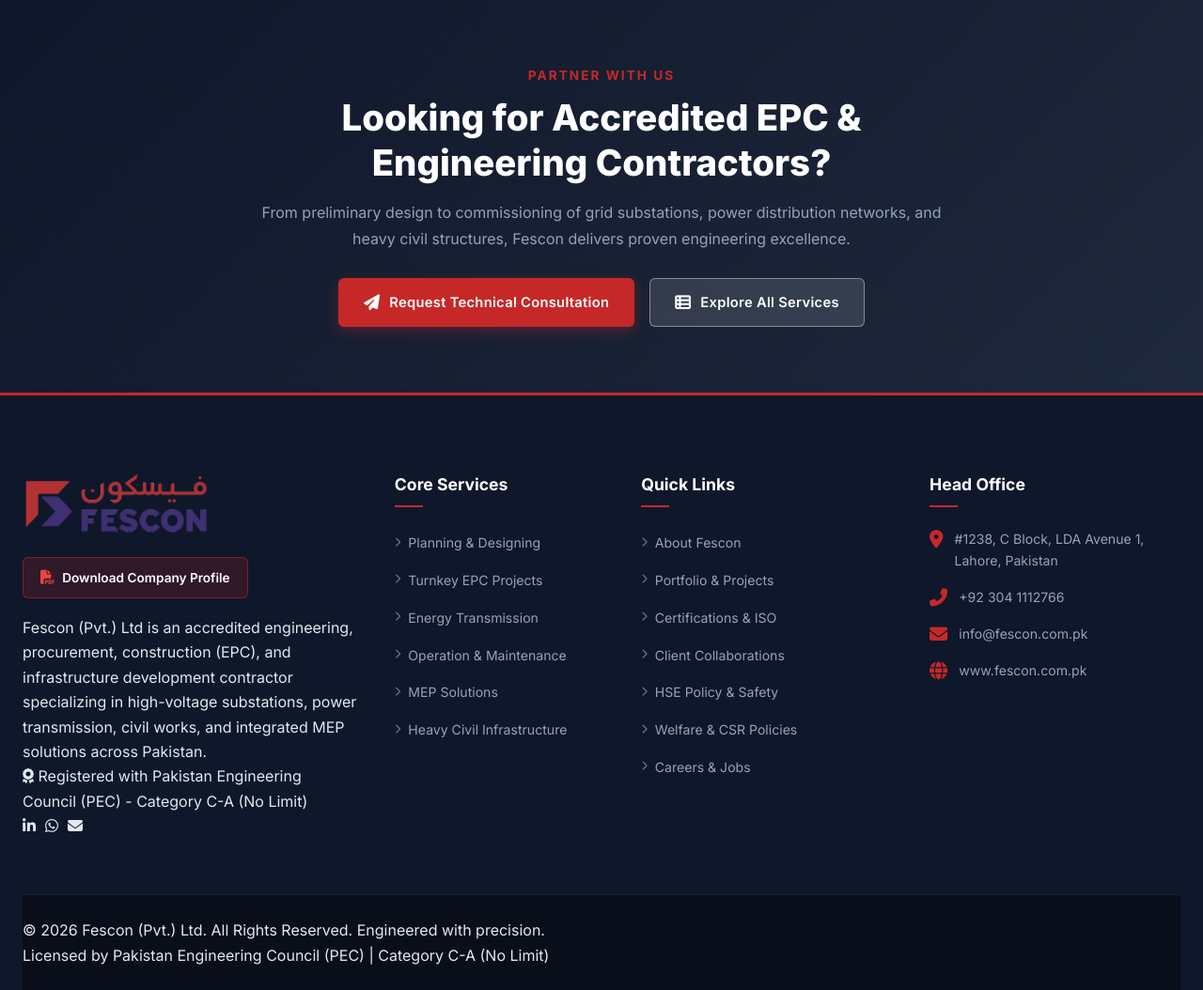
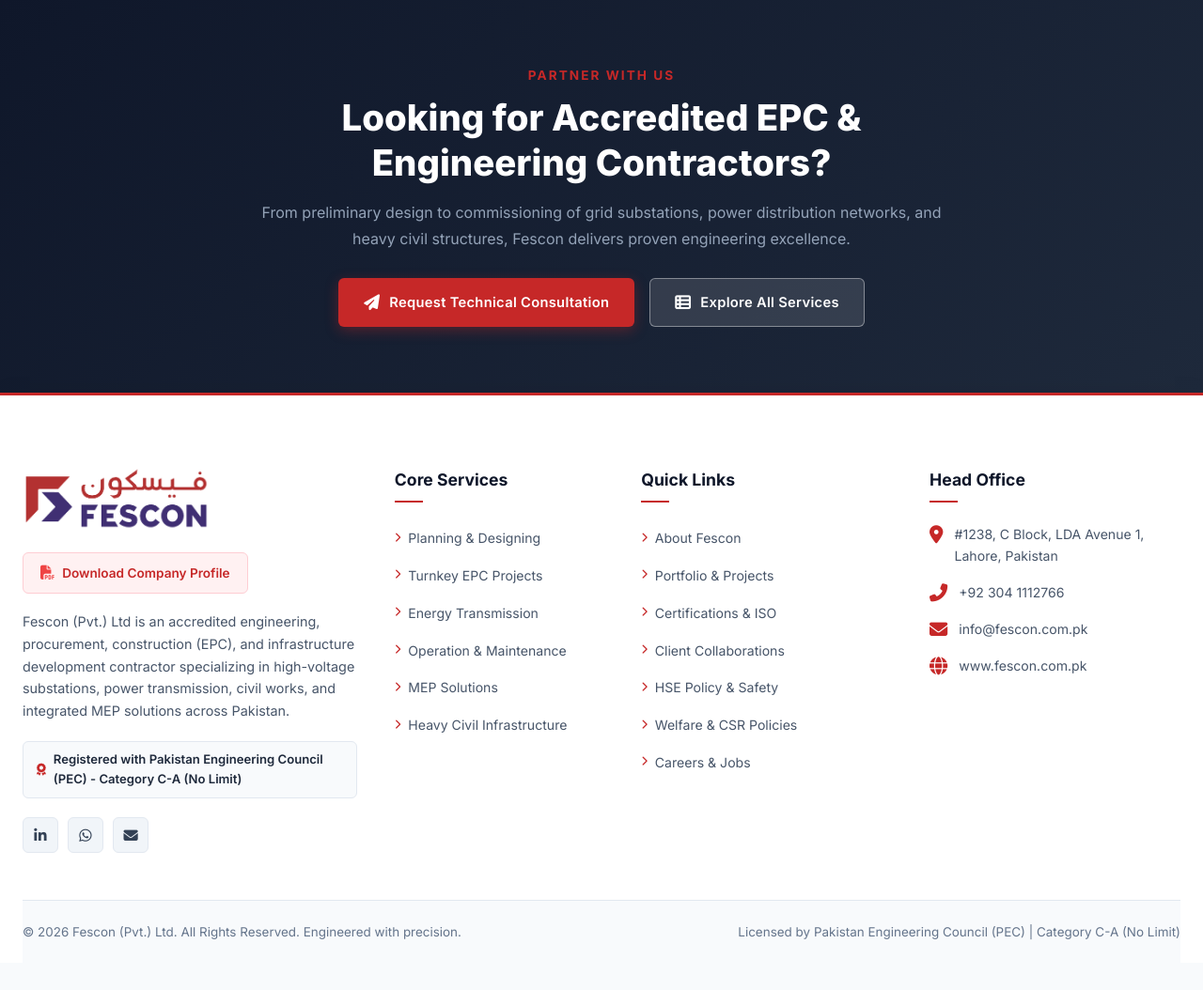
Before and after one commit to aezadali/fesconpvtlimited, a PHP site: page /FesconPvtLimited/blogs/index.php in a window 1280 px wide. Shown: the part 1375-2429 px from the top of the page at 94% size. After the commit the page ends 2376 px from the top, so only its background shows below. Run offline with PHP 8.4, Linux system fonts and the light colour scheme; some web fonts are replaced.

Commit message:
Update footer background color to white with high contrast typography and elements

```diff
--- a/assets/css/modern-theme.css
+++ b/assets/css/modern-theme.css
@@ -1475,21 +1475,22 @@ textarea.form-control {
 }
 
 /* ==========================================================================
-   MODERN CORPORATE FOOTER (Grounding Dark-Slate Anchor)
+   MODERN CORPORATE FOOTER (Clean White Theme)
    ========================================================================== */
 .site-footer {
-    background: #0f172a;
-    color: #e2e8f0;
-    padding-top: 80px;
+    background: #ffffff;
+    color: #475569;
+    padding-top: 75px;
     position: relative;
     border-top: 3px solid var(--brand-red);
+    box-shadow: 0 -4px 20px rgba(0, 0, 0, 0.04);
 }
 
 .footer-top-grid {
     display: grid;
     grid-template-columns: 1.6fr 1fr 1.2fr 1.2fr;
     gap: 40px;
-    margin-bottom: 60px;
+    margin-bottom: 50px;
 }
 
 .footer-brand-logo,
@@ -1506,9 +1507,9 @@ textarea.form-control {
     display: inline-flex;
     align-items: center;
     gap: 8px;
-    background: rgba(198, 40, 40, 0.18);
-    border: 1px solid rgba(220, 38, 38, 0.5);
-    color: #ffffff !important;
+    background: #fff1f2;
+    border: 1px solid #fecdd3;
+    color: var(--brand-red) !important;
     padding: 10px 18px;
     border-radius: var(--radius-sm);
     font-size: 0.85rem;
@@ -1518,7 +1519,7 @@ textarea.form-control {
 }
 
 .footer-download-btn i {
-    color: #f87171;
+    color: var(--brand-red);
     font-size: 0.95rem;
     transition: color 0.2s;
 }
@@ -1528,18 +1529,37 @@ textarea.form-control {
     border-color: var(--brand-red) !important;
     color: #ffffff !important;
     transform: translateY(-2px);
-    box-shadow: 0 4px 14px rgba(198, 40, 40, 0.45);
+    box-shadow: 0 4px 14px rgba(198, 40, 40, 0.3);
 }
 
 .footer-download-btn:hover i {
     color: #ffffff !important;
 }
 
+.footer-bio-text,
 .footer-brand-desc {
     font-size: 0.9rem;
-    color: #94a3b8;
+    color: #475569;
     line-height: 1.65;
-    margin-bottom: 24px;
+    margin-bottom: 20px;
+}
+
+.footer-pec-badge {
+    background: #f8fafc;
+    border: 1px solid #e2e8f0;
+    color: #1e293b;
+    font-size: 0.82rem;
+    font-weight: 600;
+    padding: 8px 14px;
+    border-radius: var(--radius-sm);
+    display: inline-flex;
+    align-items: center;
+    gap: 8px;
+    margin-bottom: 20px;
+}
+
+.footer-pec-badge i {
+    color: var(--brand-red);
 }
 
 .footer-social-links {
@@ -1548,29 +1568,35 @@ textarea.form-control {
     gap: 10px;
 }
 
+.social-circle-btn,
 .footer-social-btn {
     width: 38px;
     height: 38px;
     border-radius: var(--radius-sm);
-    background: rgba(255, 255, 255, 0.08);
-    color: #ffffff;
+    background: #f1f5f9;
+    border: 1px solid #e2e8f0;
+    color: #334155;
     display: flex;
     align-items: center;
     justify-content: center;
     font-size: 0.95rem;
     transition: var(--transition-fast);
-}
-
+    text-decoration: none;
+}
+
+.social-circle-btn:hover,
 .footer-social-btn:hover {
     background: var(--brand-red);
-    color: #ffffff;
+    border-color: var(--brand-red);
+    color: #ffffff !important;
     transform: translateY(-3px);
+    box-shadow: 0 4px 12px rgba(198, 40, 40, 0.25);
 }
 
 .footer-col-title {
     font-size: 1.1rem;
     font-weight: 700;
-    color: #ffffff;
+    color: #0f172a;
     margin-bottom: 22px;
     position: relative;
     padding-bottom: 10px;
@@ -1591,19 +1617,22 @@ textarea.form-control {
     display: flex;
     flex-direction: column;
     gap: 12px;
+    padding: 0;
+    margin: 0;
 }
 
 .footer-links-list li a {
-    color: #94a3b8;
+    color: #475569;
     font-size: 0.88rem;
     transition: var(--transition-fast);
     display: inline-flex;
     align-items: center;
     gap: 8px;
+    text-decoration: none;
 }
 
 .footer-links-list li a:hover {
-    color: #ffffff;
+    color: var(--brand-red);
     transform: translateX(4px);
 }
 
@@ -1613,7 +1642,7 @@ textarea.form-control {
 
 .footer-links-list li a i {
     font-size: 0.75rem;
-    color: #64748b;
+    color: var(--brand-red);
 }
 
 .footer-contact-item {
@@ -1622,7 +1651,7 @@ textarea.form-control {
     gap: 12px;
     margin-bottom: 16px;
     font-size: 0.88rem;
-    color: #94a3b8;
+    color: #475569;
 }
 
 .footer-contact-item i {
@@ -1632,35 +1661,47 @@ textarea.form-control {
 }
 
 .footer-contact-item a {
-    color: #94a3b8;
+    color: #475569;
+    text-decoration: none;
+    transition: var(--transition-fast);
 }
 
 .footer-contact-item a:hover {
-    color: #ffffff;
+    color: var(--brand-red);
 }
 
 .footer-bottom-bar {
-    border-top: 1px solid rgba(255, 255, 255, 0.08);
-    padding: 24px 0;
-    background: #090e1a;
-}
-
+    border-top: 1px solid #e2e8f0;
+    padding: 22px 0;
+    background: #f8fafc;
+}
+
+.footer-bottom-flex,
 .footer-bottom-row {
     display: flex;
     align-items: center;
     justify-content: space-between;
     flex-wrap: wrap;
     gap: 16px;
-    font-size: 0.82rem;
+    font-size: 0.84rem;
     color: #64748b;
 }
 
+.footer-bottom-flex p,
+.footer-bottom-row p {
+    margin: 0;
+    color: #64748b;
+}
+
+.footer-bottom-flex a,
 .footer-bottom-row a {
-    color: #94a3b8;
-}
-
+    color: #475569;
+    text-decoration: none;
+}
+
+.footer-bottom-flex a:hover,
 .footer-bottom-row a:hover {
-    color: #ffffff;
+    color: var(--brand-red);
 }
 
 /* Floating Utilities */
```
